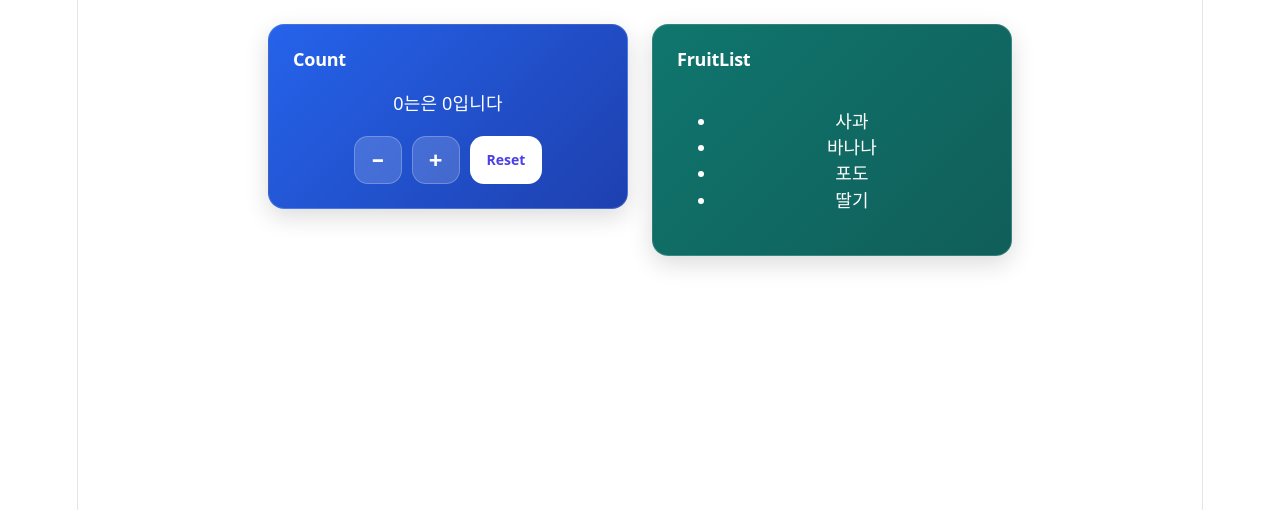
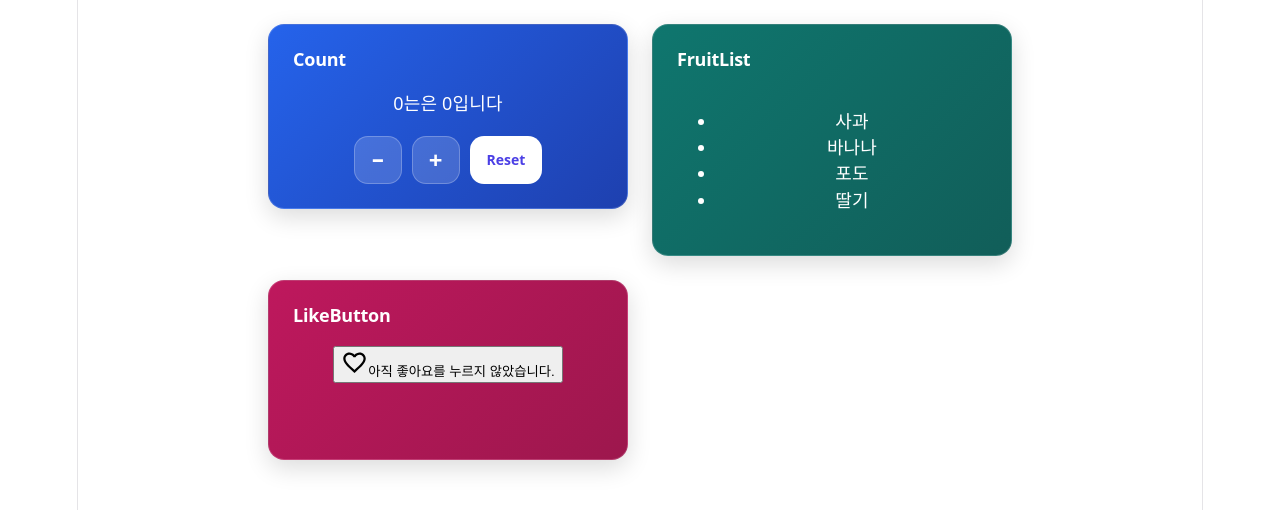
Before and after one commit to dev-cenelia/mini-demos, a React (Vite) app: page / in a window 1280 px wide. Shown: the top 510 px of the page. Built offline with nearby package versions, Linux system fonts and the light colour scheme.

Commit message:
feat: 좋아요 토글 버튼 데모 추가

```diff
--- a/package.json
+++ b/package.json
@@ -10,6 +10,10 @@
     "preview": "vite preview"
   },
   "dependencies": {
+    "@emotion/react": "^11.14.0",
+    "@emotion/styled": "^11.14.1",
+    "@mui/icons-material": "^9.5.0",
+    "@mui/material": "^9.5.0",
     "react": "^19.3.1",
     "react-dom": "^19.3.1"
   },
--- /dev/null
+++ b/src/demos/likeButton/LikeButton.tsx
@@ -0,0 +1,29 @@
+import React, { useState } from "react";
+
+import FavoriteIcon from "@mui/icons-material/Favorite";
+import FavoriteBorderIcon from "@mui/icons-material/FavoriteBorder";
+
+export default function LikeButton() {
+  const [isLike, setIsLike] = useState<boolean>(false);
+  const handleChangeToggle = () => {
+    setIsLike((prev) => !prev);
+  };
+
+  return (
+    <div>
+      <button onClick={handleChangeToggle}>
+        {isLike ? (
+          <>
+            <FavoriteIcon />
+            좋아요
+          </>
+        ) : (
+          <>
+            <FavoriteBorderIcon />
+            아직 좋아요를 누르지 않았습니다.
+          </>
+        )}
+      </button>
+    </div>
+  );
+}
--- a/src/pages/DemoList.tsx
+++ b/src/pages/DemoList.tsx
@@ -2,6 +2,7 @@ import styles from "./DemoList.module.css";
 import DemoCard from "../components/DemoCard";
 import Counter from "../demos/counter/Counter";
 import FruitList from "../demos/fruitList/FruitList";
+import LikeButton from "../demos/likeButton/LikeButton";
 
 export default function DemoList() {
   return (
@@ -13,6 +14,10 @@ export default function DemoList() {
       <DemoCard title="FruitList">
         <FruitList />
       </DemoCard>
+
+      <DemoCard title="LikeButton">
+        <LikeButton />
+      </DemoCard>
     </div>
   );
 }
```
Also changed, not shown: 1 other file (tests, documents, lock files or other folders).
